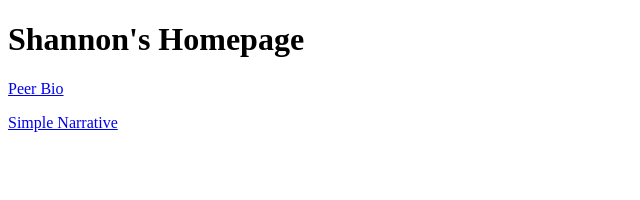
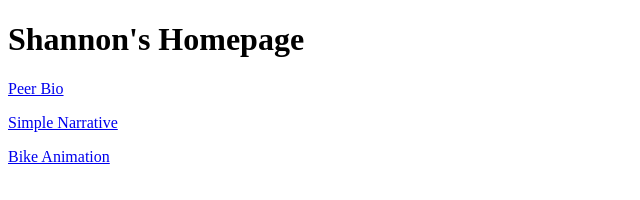
Before and after one commit to ShanonaRyder/ShanonaRyder.github.io, a plain HTML site: page index.html in a window 1280 px wide. Shown: the whole page, without its empty margins (0-640 px from the left). Drawn offline with Linux system fonts and the light colour scheme.

Commit message:
added homepage links

```diff
--- a/index.html
+++ b/index.html
@@ -10,5 +10,6 @@
    <h1>Shannon's Homepage</h1>
    <p><a href="peer-bio/">Peer Bio</a></p>
    <p><a href="simple-narrative/">Simple Narrative</a></p>
+   <p><a href="svg-bike">Bike Animation</a></p>
 </body>
 </html>
```
